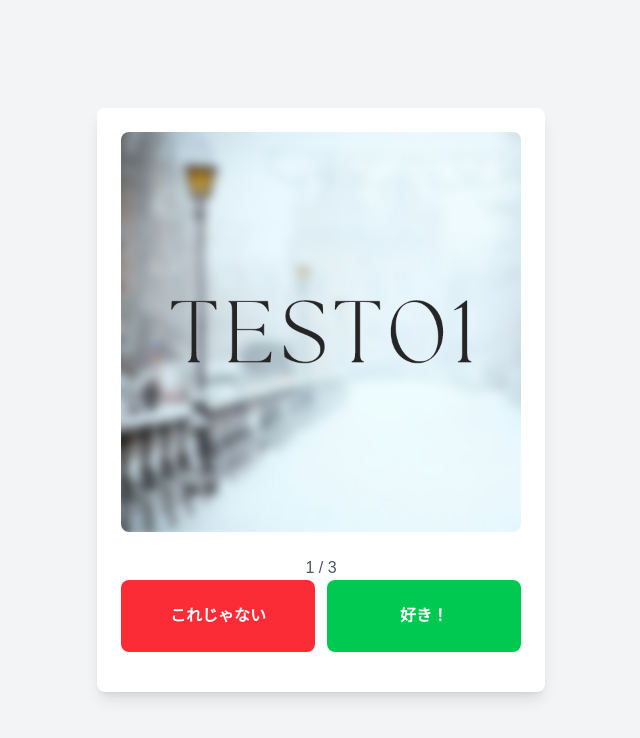
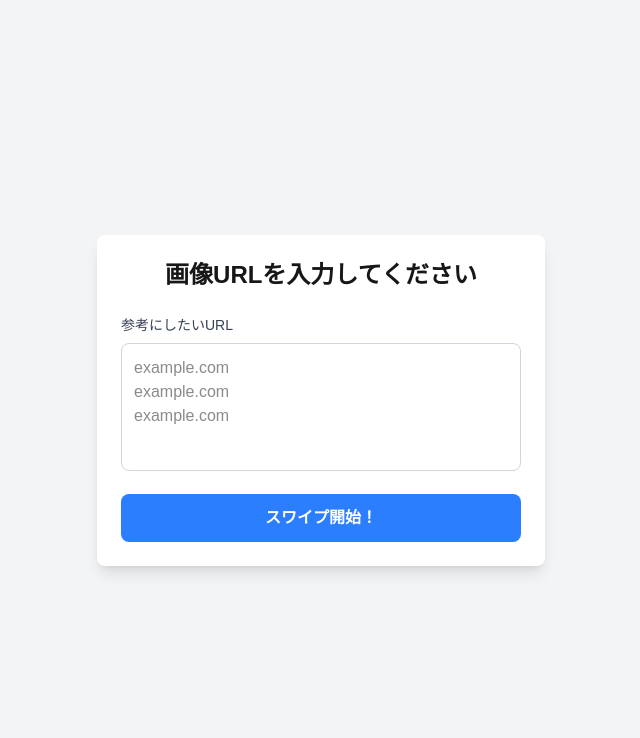
Before and after one commit to stpop0111/250709_bannerswiper, a Next.js app: page / in a window 1280 px wide. Shown: the top 738 px of the page, without its empty margins (319-959 px from the left). Built offline with nearby package versions, Linux system fonts and the light colour scheme.

Commit message:
Implement URL input handling and mode switching for image display

```diff
--- a/app/page.jsx
+++ b/app/page.jsx
@@ -7,12 +7,45 @@ import { Draggable } from 'gsap/Draggable';
 gsap.registerPlugin(Draggable);
 
 export default function Home() {
+  // 画面モードの管理
+  const [mode, setMode] = useState('input'); //画面モードの状態管理
+  const [inputUrls, setInputUrls] = useState(''); //urlの入力
   // 画像の配列
-  const images = ['/test01.jpg', '/test02.jpg', '/test03.jpg'];
+  const [images, setImages] = useState([
+    '/test01.jpg',
+    '/test02.jpg',
+    '/test03.jpg',
+  ]);
 
   const [currentIndex, setCurrentIndex] = useState(0); // 現在の画像のインデックス
   const [results, setResults] = useState([]); // 判定結果の保存
   const imageRef = useRef(null); // 画像要素の直接参照
+
+  const handleUrlSubmit = () => {
+    if (!inputUrls.trim()) {
+      alert('画像URLを入力してください');
+      return;
+    }
+
+    // 改行でURLを分割 -> 配列にセットする
+    const urlArray = inputUrls
+      .split('\n')
+      .filter((url) => url.trim() === '')
+      .map((url) => url.trim());
+
+    setImages(
+      urlArray.length > 0 ? ['/test01.jpg', '/test02.jpg', '/test03.jpg'] : []
+    );
+    setCurrentIndex(0);
+    setResults([]);
+    setMode('swipe');
+  };
+
+  const backToInput = () => {
+    setMode('input');
+    setCurrentIndex(0);
+    setResults([]);
+  };
 
   // マウント関係
   useEffect(() => {
@@ -101,7 +134,47 @@ export default function Home() {
 
   return (
     <div className='min-h-screen bg-gray-100 flex flex-col items-center justify-center p-4'>
+      {/* URL入力画面 */}
+      {mode === 'input' && (
         <div className='bg-white rounded-lg shadow-lg p-6 max-w-md w-full'>
+          <h2 className='text-2xl font-bold text-center mb-6'>
+            画像URLを入力してください
+          </h2>
+
+          <div className='mb-4'>
+            <label className='block text-sm font-medium text-gray-700 mb-2'>
+              参考にしたいURL
+            </label>
+            <textarea
+              value={inputUrls}
+              onChange={(e) => setInputUrls(e.target.value)}
+              placeholder={`example.com
+example.com
+example.com`}
+              className='w-full h-32 p-3 border border-gray-300 rounded-lg resize-none focus:ring-2 focus:ring-blue-500 focus:border-transparent'
+            />
+          </div>
+          <button
+            onClick={handleUrlSubmit}
+            className='w-full bg-blue-500 text-white py-3 px-6 rounded-lg font-bold hover:bg-blue-600 transition-colors'
+          >
+            スワイプ開始！
+          </button>
+        </div>
+      )}
+
+      {/* スワイプ画面 */}
+      {mode === 'swipe' && (
+        <div className='bg-white rounded-lg shadow-lg p-6 max-w-md w-full'>
+          {/* 戻るボタン */}
+          <div className="mb-4">
+            <button
+              onClick={backToInput}
+              className='text-gray-800 bg-gray-400 hover:bg-gray-700 hover:text-gray-400 py-4 px-3 rounded-lg transition-colors'
+            >
+              入力に戻る
+            </button>
+          </div>
           {/* 画像表示エリア */}
           <div className='mb-6'>
             <img
@@ -148,6 +221,7 @@ export default function Home() {
             </div>
           )}
         </div>
+      )}
     </div>
   );
 }
```
Lines whose indentation alone changed are shown as unchanged.
